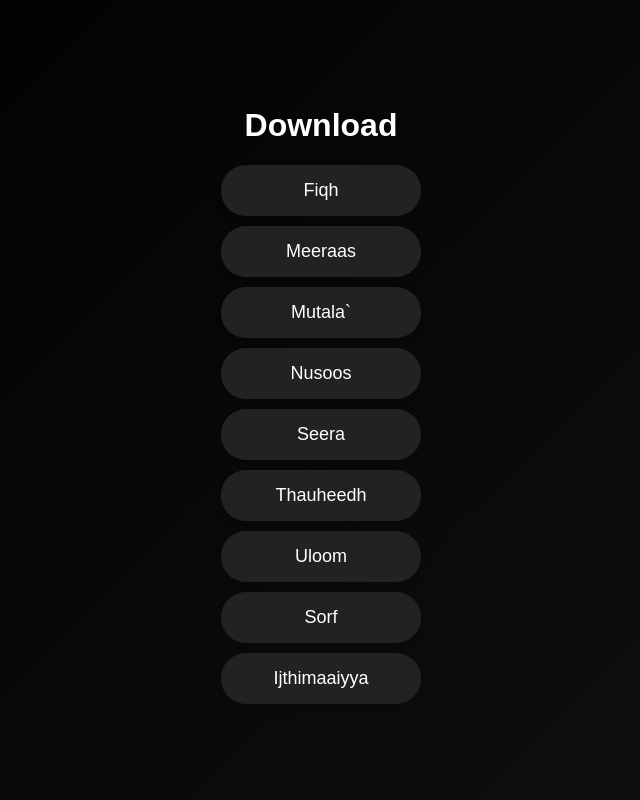
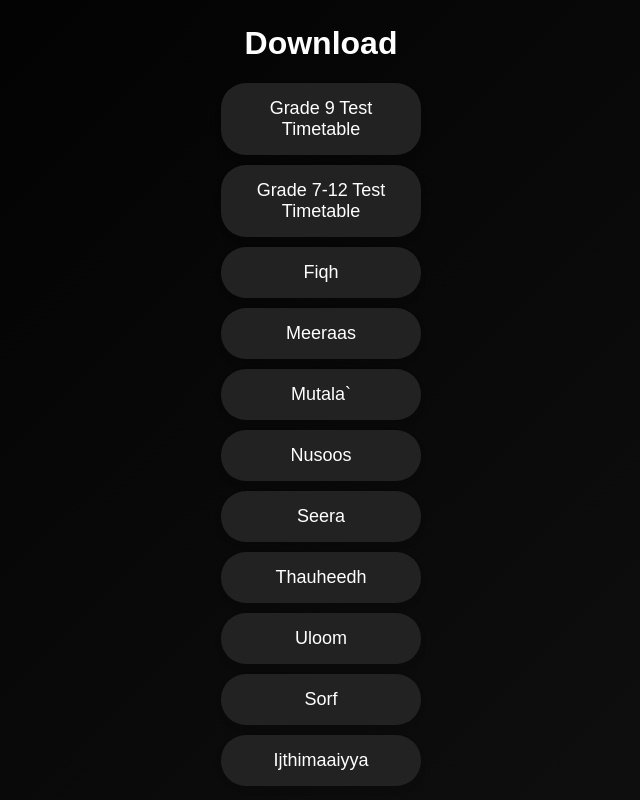
Before and after one commit to zainulaabidheen/muzaakarath, a plain HTML site: page index.html in a window 1280 px wide. Shown: the whole page, without its empty margins (319-959 px from the left). Drawn offline with Linux system fonts and the light colour scheme.

Commit message:
Update index.html

```diff
--- a/index.html
+++ b/index.html
@@ -43,6 +43,8 @@
 <body>
     <div class="container">
         <h1>Download</h1>
+        <button class="btn" onclick="downloadFile('9.jpg')">Grade 9 Test Timetable</button>
+        <button class="btn" onclick="downloadFile('all.jpg')">Grade 7-12 Test Timetable</button>
         <button class="btn" onclick="downloadFile('fiqh.pdf')">Fiqh</button>
         <button class="btn" onclick="downloadFile('meeras.pdf')">Meeraas</button>
         <button class="btn" onclick="downloadFile('mutala.pdf')">Mutala`</button>
```
